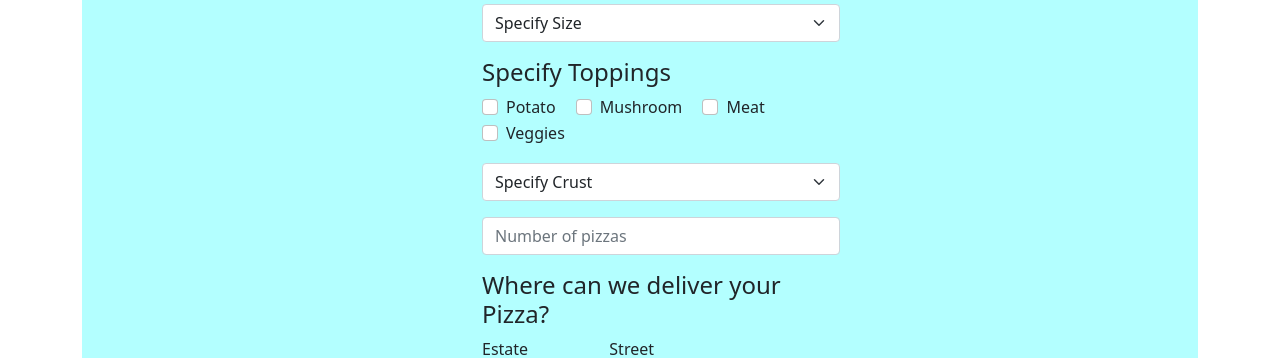
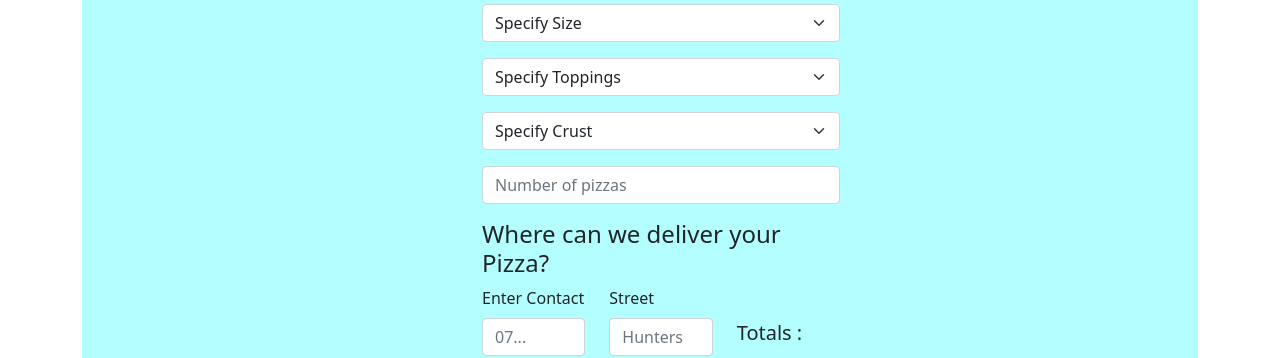
Before and after one commit to Ardern/Pizza-Mate, a plain HTML site: page index.html in a window 1280 px wide. Shown: the part 612-970 px from the top of the page. Drawn offline with nearby package versions, Linux system fonts and the light colour scheme.

Commit message:
updates landing page

```diff
--- a/index.html
+++ b/index.html
@@ -1,12 +1,15 @@
 <!DOCTYPE html>
 <html lang="en">
+
 <head>
     <meta charset="UTF-8">
     <meta http-equiv="X-UA-Compatible" content="IE=edge">
     <meta name="viewport" content="width=device-width, initial-scale=1.0">
     <link href="bootstrap.css" rel="stylesheet" type="text/css" media="all">
     <title>Pizza Mate- We Are All About Pizza</title>
+    <script src="https://code.jquery.com/jquery-3.6.0.min.js"></script>
 </head>
+
 <body>
     <nav>
         <label class="logo">Pizza Mate</label>
@@ -36,47 +39,28 @@
                         <h2>Place Your Order</h2>
                     </div>
                     <div id="p-order">
-
-                                <select class="size form-select" aria-label="Default select example" required>
+                        <select class="size form-select" aria-label="Default select example" id="type">
                                     <option selected>Specify Size</option>
-                                    <option value="Small"> Lite (Small)</option>
-                                    <option value="Large"> Standard (Medium)</option>
-                                    <option value="Medium"> Premium (Large)</option>
+                                    <option value="120"> Lite (Small)</option>
+                                    <option value="200"> Standard (Medium)</option>
+                                    <option value="350"> Premium (Large)</option>
+                            </select>
+                        <div class="topping mt-3">
+                            <select class="crust  form-select mt-3" aria-label="Default select example" id="toppins">
+                                <option selected>Specify Toppings</option>
+                                <option value="60">Veges</option>
+                                <option value="90">Meat</option>
+                                <option value="85">Mushroom</option>
+                                <option value="75">Potato</option>
+                            </select>
+                            <select class="crust  form-select mt-3" aria-label="Default select example" id="crust">
+                                <option selected>Specify Crust</option>
+                                <option value="70">Crispy</option>
+                                <option value="90">Stuffed</option>
+                                <option value="110">Gluten-Free</option>
                             </select>
 
-                                <div class="topping mt-3">
-                                    <h4>Specify Toppings</h4>
-                                    <div class="form-check form-check-inline">
-                                        <input class="form-check-input" type="checkbox" id="checkbox"
-                                            value="potato">
-                                        <label class="form-check-label" for="checkbox">Potato</label>
-                                    </div>
-                                    <div class="form-check form-check-inline">
-                                        <input class="form-check-input" type="checkbox" id="checkbox"
-                                            value="mushroom">
-                                        <label class="form-check-label" for="checkbox">Mushroom</label>
-                                    </div>
-                                    <div class="form-check form-check-inline">
-                                        <input class="form-check-input" type="checkbox" id="checkbox"
-                                            value="meat">
-                                        <label class="form-check-label" for="checkbox">Meat</label>
-                                    </div>
-                                    <div class="form-check form-check-inline">
-                                        <input class="form-check-input" type="checkbox" id="checkbox"
-                                            value="veggies">
-                                        <label class="form-check-label" for="checkbox">Veggies</label>
-                                    </div>
-
-
-                                <select class="crust  form-select mt-3" aria-label="Default select example" required>
-                                    <option selected>Specify Crust</option>
-                                    <option value="Crispy">Crispy</option>
-                                    <option value="Stuffed">Stuffed</option>
-                                    <option value="Gluten-Free">Gluten-Free</option>
-                                </select>
-
-                                <input type="number" class="form-control mt-3" id="numberPizza"
-                                    placeholder="Number of pizzas" min="1" required />
+                            <input type="number" class="form-control mt-3" id="numberPizza" placeholder="Number of pizzas" min="1" />
                         </div>
                         <!-- Address -->
                         <div id="address">
@@ -84,14 +68,20 @@
                                 <h4>Where can we deliver your Pizza?</h4>
                                 <div class="col-md-4">
                                     <div class="mb-3">
-                                            <label for="location" class="form-label">Estate</label>
-                                            <input type="text" class="form-control" id="county" placeholder="Kasarani">
+                                        <label for="location" class="form-label">Enter Contact</label>
+                                        <input type="text" class="number form-control" id="estate" placeholder="07...">
                                     </div>
                                 </div>
                                 <div class="col-md-4">
                                     <div class="mb-3">
                                         <label for="location" class="form-label">Street</label>
                                         <input type="text" class="form-control" id="city" placeholder="Hunters">
+                                    </div>
+                                </div>
+                                <div class="col-md-4">
+                                    <div class="mb-3">
+                                        <label for="location" class="form-label"></label>
+                                        <h5 style="margin-top: .7rem;">Totals : <span id="total"></span></h5>
                                     </div>
                                 </div>
                             </div>
@@ -121,6 +111,7 @@
                 <p>Email: feedback@pizamate.com</p>
             </div>
         </section>
+        <script src="index.js"></script>
+</body>
 
-</body>
 </html>
```
Lines whose indentation alone changed are shown as unchanged.
